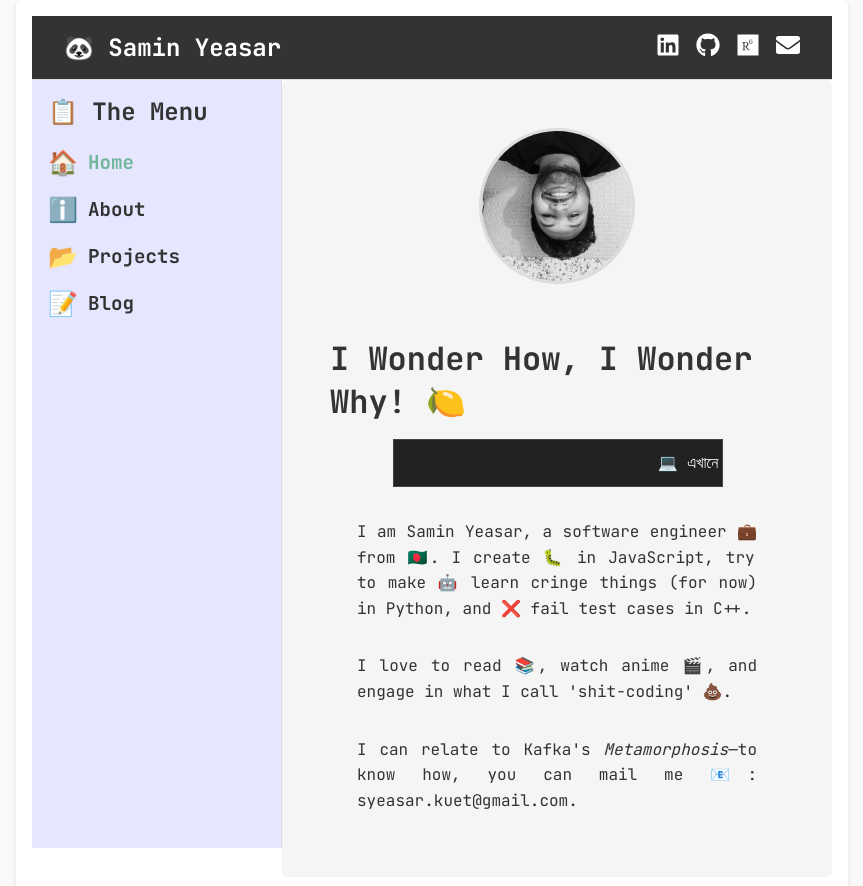
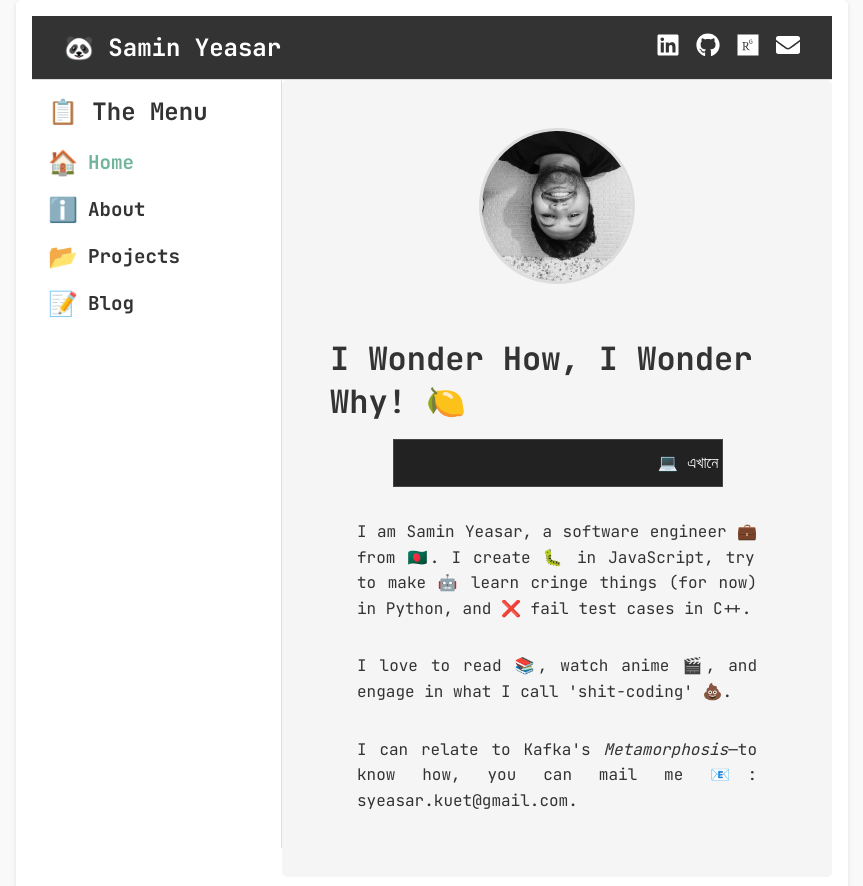
Before and after one commit to Y3454R/my-portfolio-website, a Next.js app: page /home in a window 1280 px wide. Shown: the top 886 px of the page, without its empty margins (208-1071 px from the left). Built offline with nearby package versions, Linux system fonts and the light colour scheme.

Commit message:
:lipstick: update: update sidebar color

```diff
--- a/src/app/components/Sidebar.module.css
+++ b/src/app/components/Sidebar.module.css
@@ -1,7 +1,7 @@
 /* src/app/components/Sidebar.module.css */
 
 .sidebar {
-  background: #e6e6ff;
+  background: FFFDD0;
   padding: 1rem;
   border-right: 1px solid #ddd;
   position: sticky;
```
